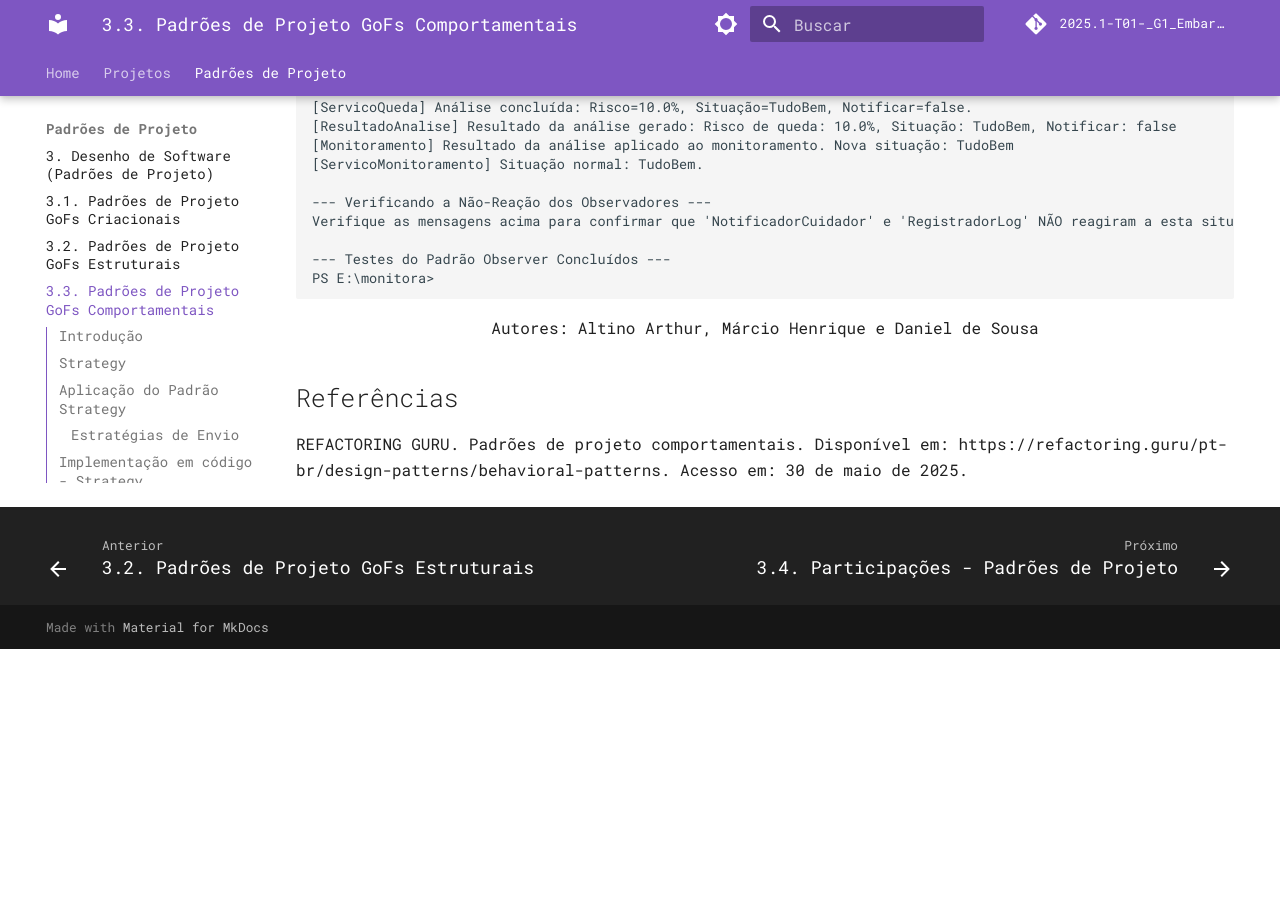
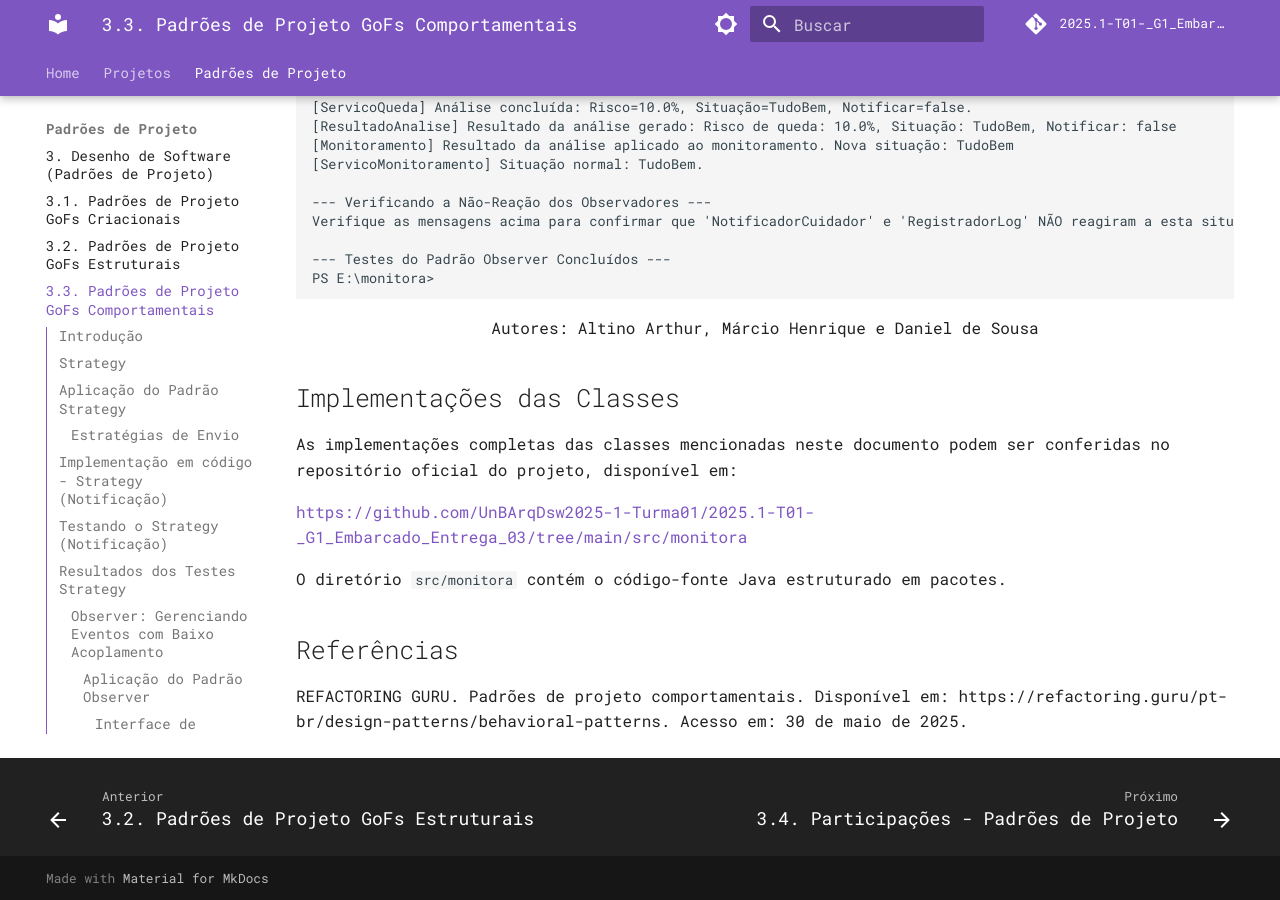
Before and after one commit to UnBArqDsw2025-1-Turma01/2025.1-T01-_G1_Embarcado_Entrega_03, an MkDocs documentation site: the page built from docs/PadroesDeProjeto/3.3.GoFsComportamentais.md, in a window 1280 px wide and 900 px high, scrolled down 10522 px. Built offline with MkDocs 1.6.1 and Material for MkDocs 9.7.7, drawn with Linux system fonts in a browser that asks for light colours; comment, search, counter and statistics services are not loaded; before the commit the page ends 11171 px from its top, so only the background shows below that.

Commit message:
adicona link

```diff
--- a/docs/PadroesDeProjeto/3.3.GoFsComportamentais.md
+++ b/docs/PadroesDeProjeto/3.3.GoFsComportamentais.md
@@ -403,6 +403,14 @@ PS E:\monitora>
 Autores: Altino Arthur, Márcio Henrique e Daniel de Sousa
 </div>
 
+## Implementações das Classes
+
+As implementações completas das classes mencionadas neste documento podem ser conferidas no repositório oficial do projeto, disponível em:
+
+ [https://github.com/UnBArqDsw2025-1-Turma01/2025.1-T01-_G1_Embarcado_Entrega_03/tree/main/src/monitora](https://github.com/UnBArqDsw2025-1-Turma01/2025.1-T01-_G1_Embarcado_Entrega_03/tree/main/src/monitora)
+
+O diretório `src/monitora` contém o código-fonte Java estruturado em pacotes.
+
 ## Referências
 
 REFACTORING GURU. Padrões de projeto comportamentais. Disponível em: https://refactoring.guru/pt-br/design-patterns/behavioral-patterns. Acesso em: 30 de maio de 2025.
```
